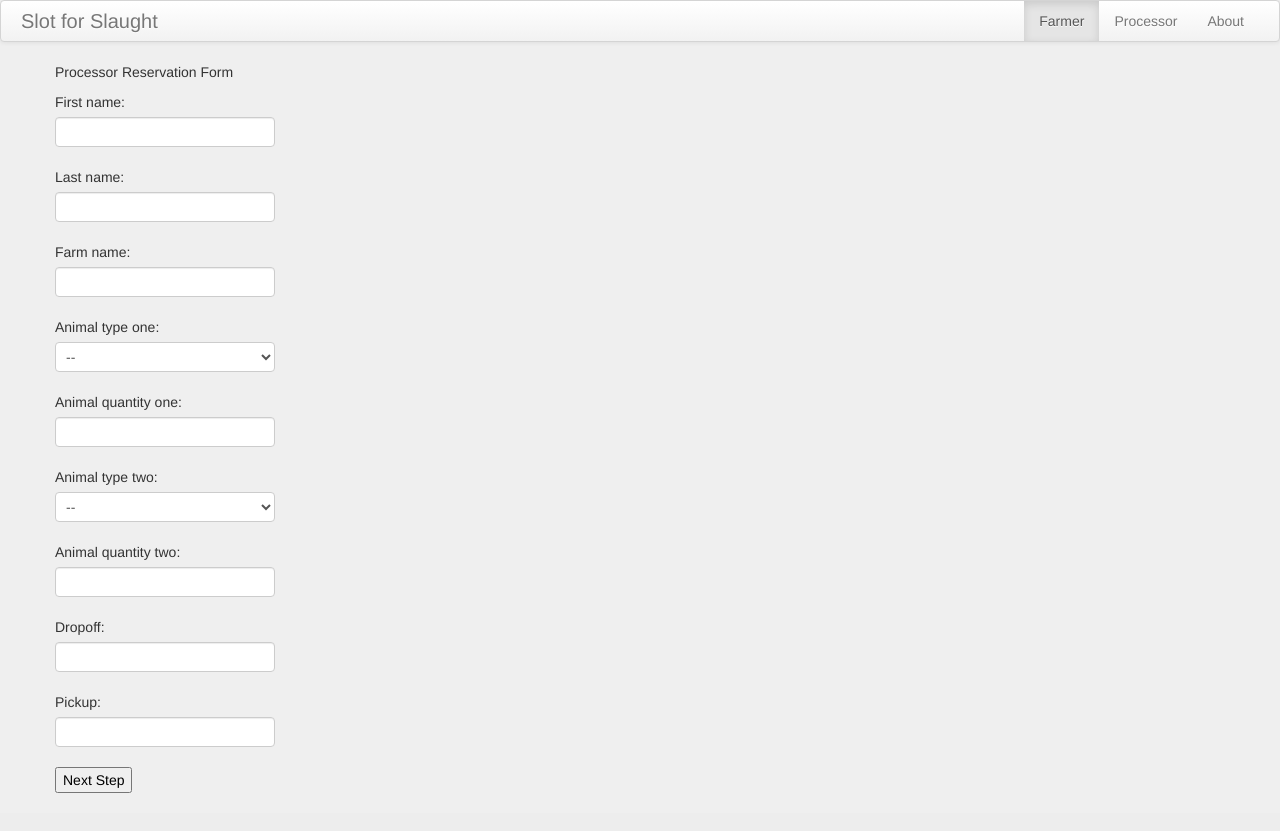
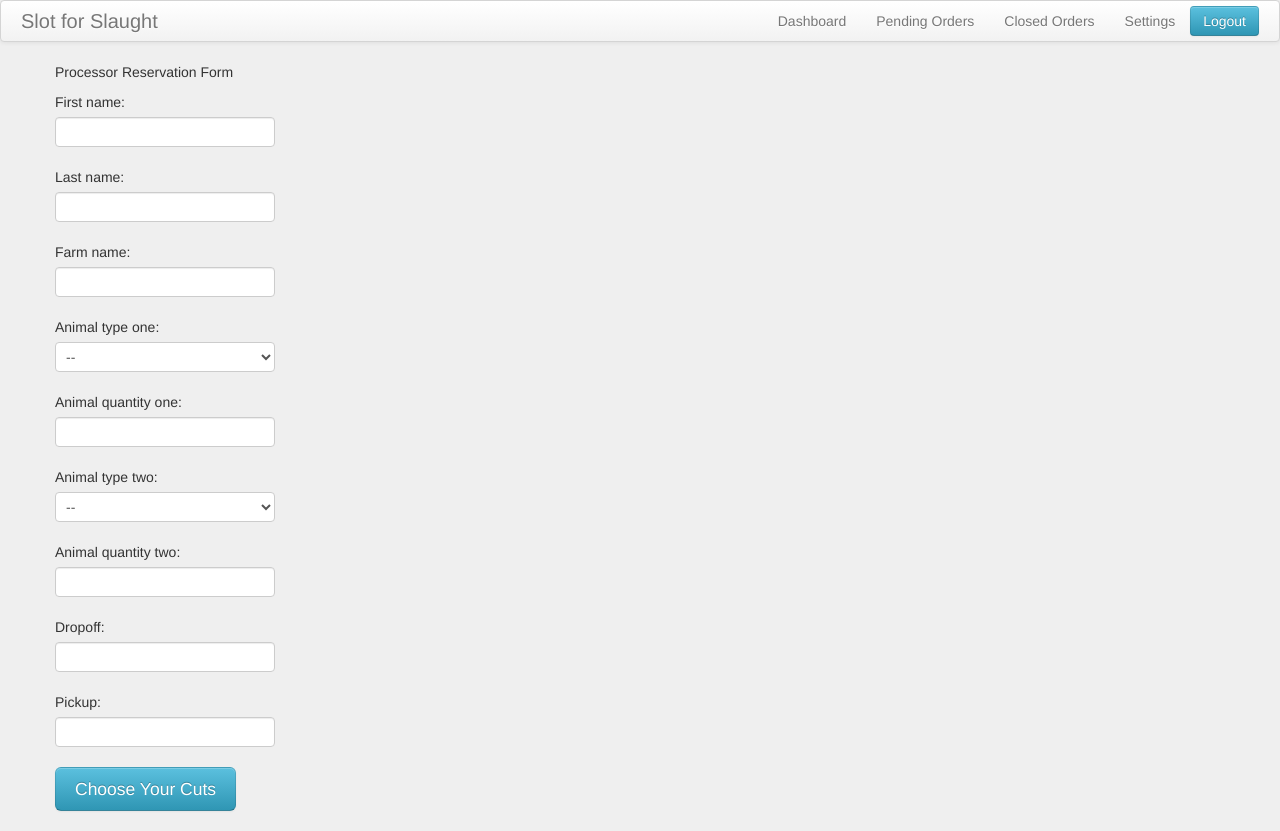
Before and after one commit to triplec1988/Hack----Meat, a Django app: page /r/reservation_form/ in a window 1280 px wide. Before the commit the page ends 793 px from the top, so only its background shows below. Run offline with Django 3.2, Linux system fonts and the light colour scheme; parts of the project's set-up code (start-up, migrations or seed data) failed here and were passed over; some libraries are stand-ins or nearby versions.

Commit message:
fixed forms and dashboard

```diff
--- a/hackmeat/account/urls.py
+++ b/hackmeat/account/urls.py
@@ -9,9 +9,6 @@ urlpatterns = patterns('hackmeat.account.views',
     url(r'settings/farmer/?$', r'settings_farmer'),
     url(r'settings/processor?$', r'settings_processor'),
     url(r'processor/(?P<processor>\d+)/?$', r'processor'),
-<<<<<<< HEAD
-    url(r'farmer/dashboard/$', direct_to_template, {'template': 'account/farmer_dashboard.html'})
-=======
-    url(r'processor/dashboard/$', direct_to_template, { 'template': 'account/processor_dashboard.html' }, ),
->>>>>>> b5ec82c656af5f822edfc00f4e2abf6fcdce4c00
+    url(r'farmer/dashboard/$', direct_to_template, {'template': 'account/farmer_dashboard.html'}),
+    url(r'processor/dashboard/$', direct_to_template, { 'template': 'account/processor_dashboard.html' }),
 )
--- a/templates/account/farmer_dashboard.html
+++ b/templates/account/farmer_dashboard.html
@@ -124,7 +124,7 @@
 </div>
 <div class="row-fluid">
     <div class="span6">
-		<a class="btn btn-info btn-large" href="#">New Order</a>
+		<a class="btn btn-info btn-large" href="/r/reservation_form">New Order</a>
 	</div>
 </div>
 {% endblock %}
--- a/templates/reservation/reservation.html
+++ b/templates/reservation/reservation.html
@@ -1,4 +1,19 @@
 {% extends "base.html" %}
+
+{% block nav %}
+        <div class="navbar">
+            <div class="navbar-inner">
+                <a class="brand" href="/">Slot for Slaught</a>
+                <ul class="nav pull-right">
+                  <li><a href="/u/farmer/dashboard/">Dashboard</a></li>
+                  <li><a href="#">Pending Orders</a></li>
+                  <li><a href="#">Closed Orders</a></li>
+                  <li><a href="#">Settings</a></li>
+                  <li><button type="submit" class="btn btn-info">Logout</button><li>
+                </ul>
+            </div>
+        </div>
+{% endblock %}
 
 {% block content %}
 <div class="container">
@@ -7,7 +22,11 @@
 	<form action="" method="post">
 	  {% csrf_token %}
 	  {{ form.as_p }}
-	  <p><button type="submit">Next Step</button></p>
+	  <div class="row-fluid">
+    	<div class="span6">
+			<a class="btn btn-info btn-large" href="/r/res_cut_step">Choose Your Cuts</a>
+		</div>
+		</div>
 	  </form>
 </div>
 
@@ -18,3 +37,10 @@
 
 
 {% endblock %}
+
+
+<div class="row-fluid">
+    <div class="span6">
+		<a class="btn btn-info btn-large" href="#">New Order</a>
+	</div>
+</div>
```
Also changed, not shown: templates/account/processor_dashboard.html (+19 -7 lines), templates/reservation/cut_step.html (+19 -2 lines), templates/reservation/reservation_complete.html (+19 -2 lines).
